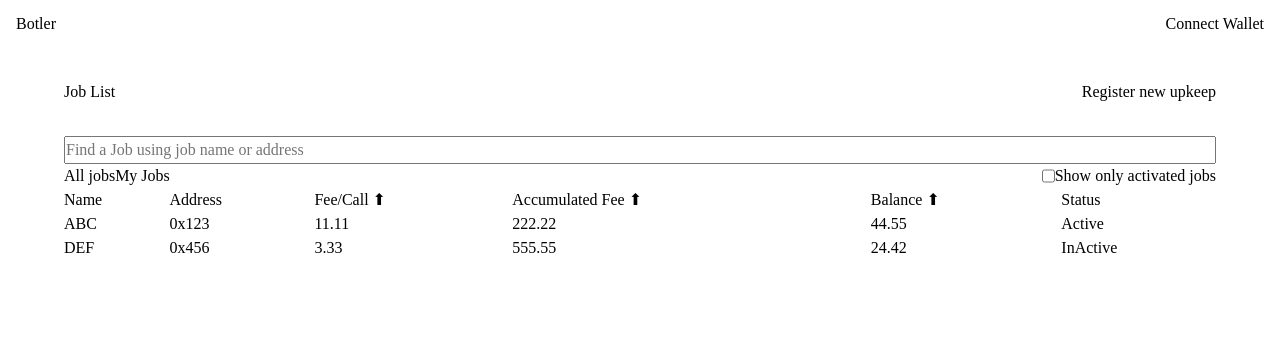
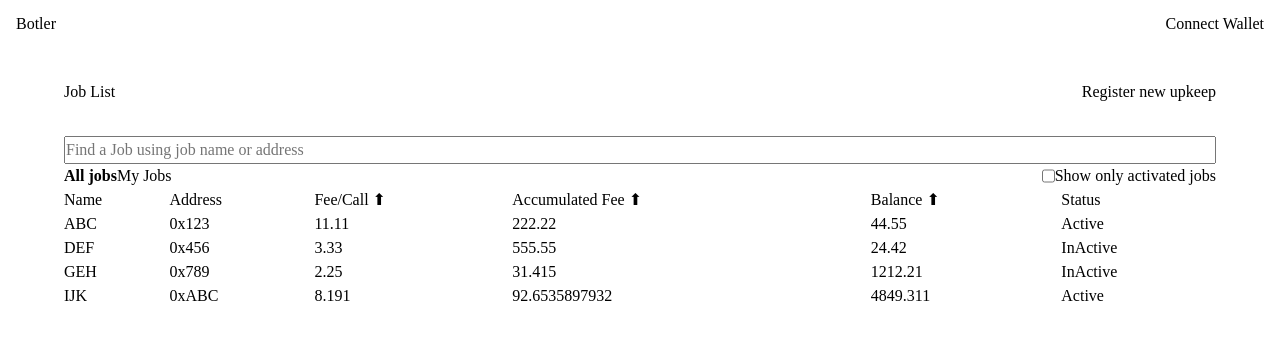
Before and after one commit to botler-klay/botler-fe, a React (Create React App) app: page / in a window 1280 px wide. Shown: the top 340 px of the page. Built offline with nearby package versions, Linux system fonts and the light colour scheme.

Commit message:
Add more mock jobs and implement show only active & my job tab features

```diff
--- a/src/hooks/useJobs.ts
+++ b/src/hooks/useJobs.ts
@@ -9,6 +9,7 @@ function fetchJobs() {
       accumFee: "222.22",
       balance: "44.55",
       status: "Active",
+      owner: "0x373e13B3B55D86B48cf6A5F3464942140f1E1486",
     },
     {
       name: "DEF",
@@ -17,6 +18,25 @@ function fetchJobs() {
       accumFee: "555.55",
       balance: "24.42",
       status: "InActive",
+      owner: "0xabcdef",
+    },
+    {
+      name: "GEH",
+      address: "0x789",
+      feePerCall: "2.25",
+      accumFee: "31.415",
+      balance: "1212.21",
+      status: "InActive",
+      owner: "0x373e13B3B55D86B48cf6A5F3464942140f1E1486",
+    },
+    {
+      name: "IJK",
+      address: "0xABC",
+      feePerCall: "8.191",
+      accumFee: "92.6535897932",
+      balance: "4849.311",
+      status: "Active",
+      owner: "0x098098089",
     },
   ];
 }
--- a/src/pages/MainPage.tsx
+++ b/src/pages/MainPage.tsx
@@ -4,22 +4,43 @@ import { Section } from "../components/Section";
 import { Table } from "../components/Table";
 import { JOBLIST_COLUMNS } from "../constants";
 import { useJobs } from "../hooks/useJobs";
+import { useWallet } from "../hooks/useWallet";
 
 export function MainPage() {
   const { data } = useJobs();
+  const { wallet } = useWallet();
 
   const [searchStr, setSearchStr] = useState("");
+  const [showActiveOnly, setShowActiveOnly] = useState(false);
+  const [showMyJobOnly, setShowMyJobOnly] = useState(false);
 
-  const searchedData = useMemo(() => {
-    if (!searchStr || !data) return data;
+  const filteredData = useMemo(() => {
+    if (!data) return [];
 
-    const lc = searchStr.toLowerCase();
+    let result = [...data];
 
-    return data.filter(
-      (job) =>
-        job.address.toLowerCase() === lc || job.name.toLowerCase().includes(lc)
-    );
-  }, [data, searchStr]);
+    if (searchStr) {
+      const lc = searchStr.toLowerCase();
+
+      result = result.filter(
+        (job) =>
+          job.address.toLowerCase() === lc ||
+          job.name.toLowerCase().includes(lc)
+      );
+    }
+
+    if (showActiveOnly) {
+      result = result.filter((job) => job.status === "Active");
+    }
+
+    if (showMyJobOnly && wallet) {
+      result = result.filter(
+        (job) => job.owner.toLowerCase() === wallet.address.toLowerCase()
+      );
+    }
+
+    return result;
+  }, [data, searchStr, showActiveOnly, wallet, showMyJobOnly]);
 
   return (
     <Column>
@@ -38,16 +59,39 @@ export function MainPage() {
           <Column>
             <Row style={{ justifyContent: "space-between" }}>
               <Row style={{ width: "fit-content" }}>
-                <button>All jobs</button>
-                <button>My Jobs</button>
+                <button
+                  onClick={() => setShowMyJobOnly(false)}
+                  style={{ fontWeight: showMyJobOnly ? "normal" : "bold" }}
+                >
+                  All jobs
+                </button>
+                <button
+                  onClick={() => setShowMyJobOnly(true)}
+                  style={{
+                    fontWeight: showMyJobOnly ? "bold" : "normal",
+                    cursor: wallet ? "pointer" : "not-allowed",
+                  }}
+                  disabled={!wallet}
+                >
+                  My Jobs
+                </button>
               </Row>
               <Row style={{ width: "fit-content" }}>
-                <input type="checkbox" />
+                <input
+                  type="checkbox"
+                  checked={showActiveOnly}
+                  onChange={() =>
+                    setShowActiveOnly((prev) => {
+                      console.log(prev);
+                      return !prev;
+                    })
+                  }
+                />
                 <span>Show only activated jobs</span>
               </Row>
             </Row>
           </Column>
-          <Table columns={JOBLIST_COLUMNS} data={searchedData || []} />
+          <Table columns={JOBLIST_COLUMNS} data={filteredData || []} />
         </Column>
       </Section>
     </Column>
```
